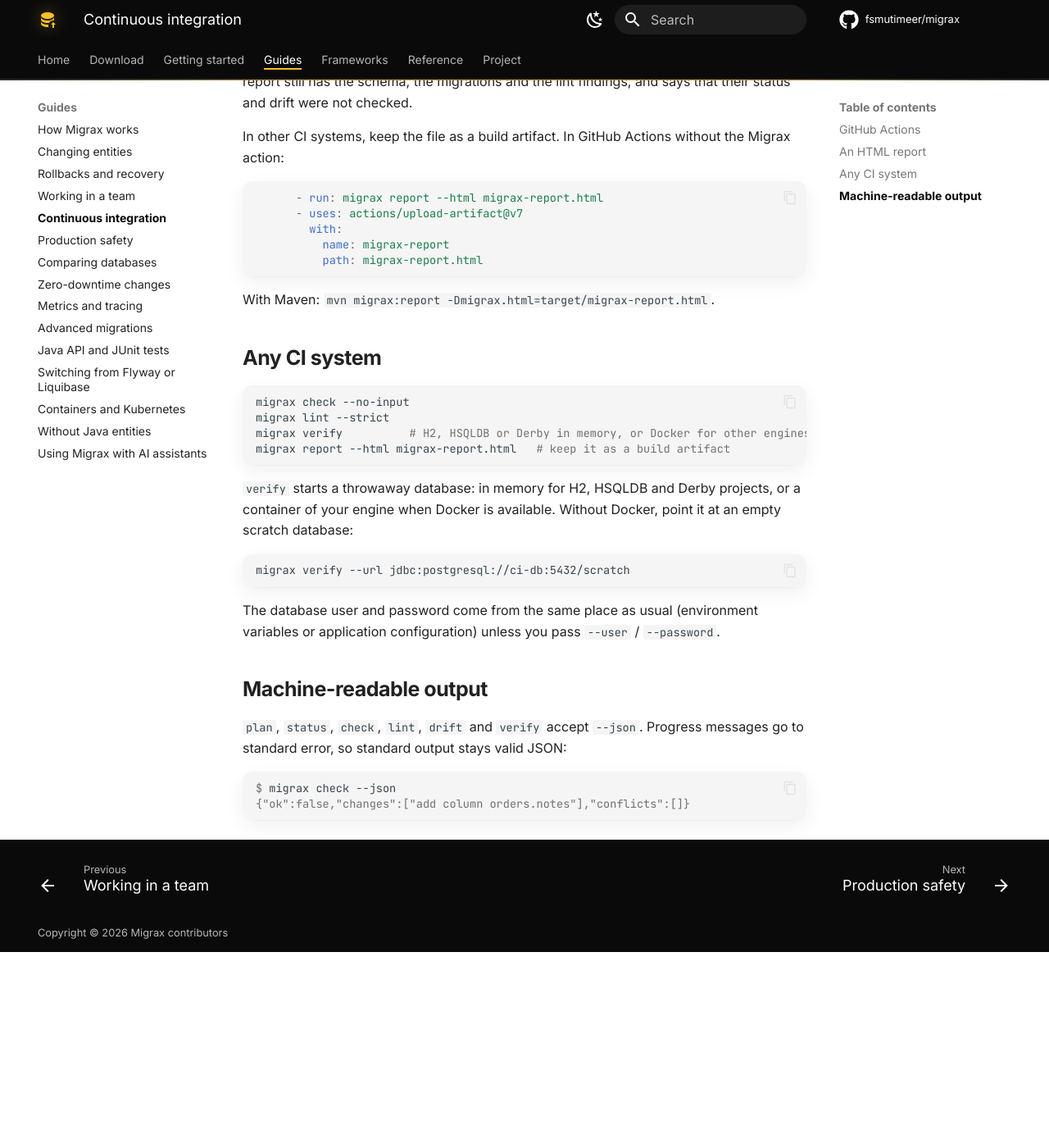
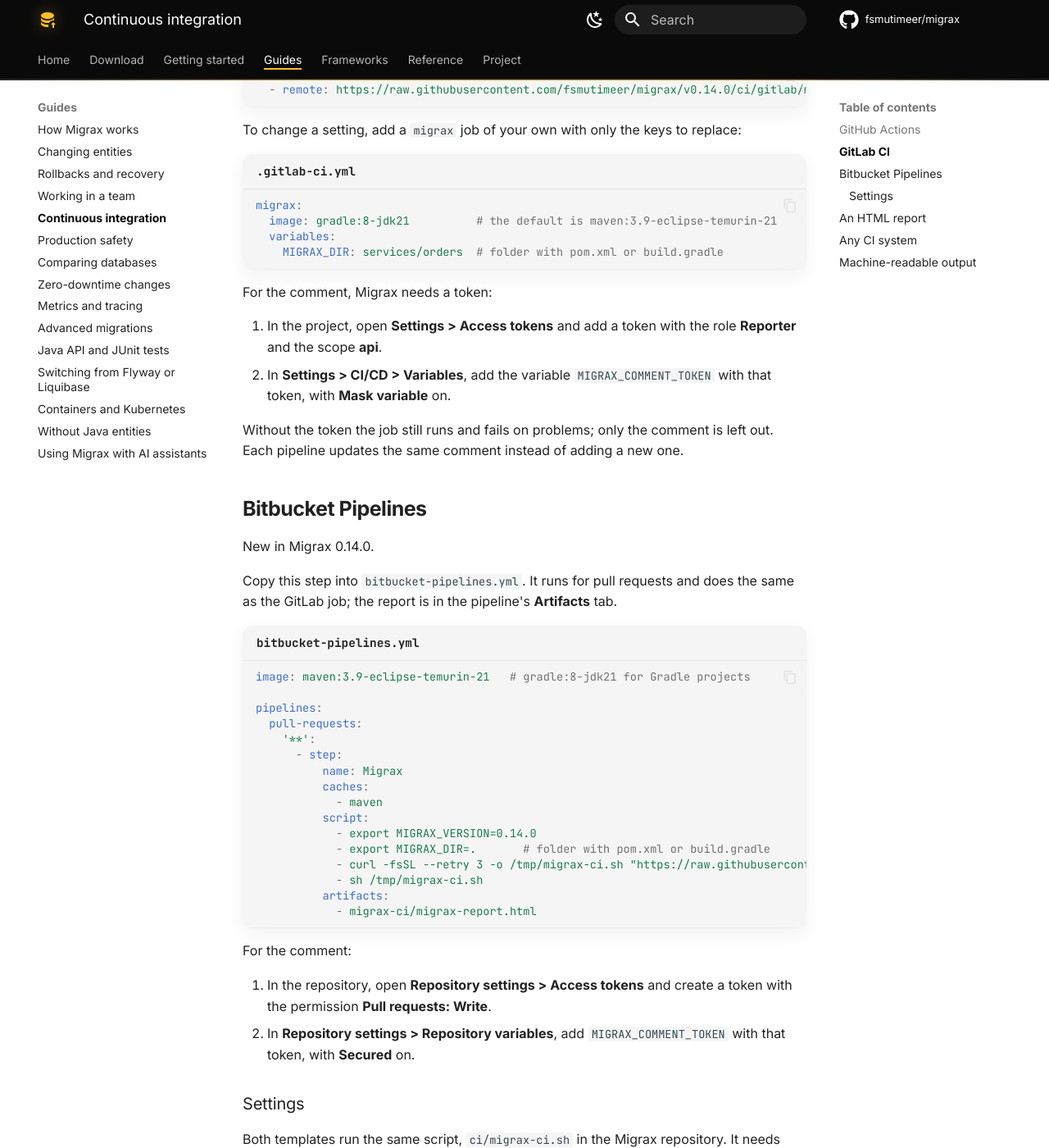
Before and after one commit to fsmutimeer/migrax, an MkDocs documentation site: the page built from docs/guides/ci.md, in a window 1280 px wide and 1400 px high, scrolled down 1786 px. Shown: the whole window at 82% size. Built offline with MkDocs 1.6.1 and Material for MkDocs 9.7.7, drawn with Linux system fonts in a browser that asks for light colours; comment, search, counter and statistics services are not loaded; before the commit the page ends 2947 px from its top, so only the background shows below that; some of the changed text lies outside the part shown.

Commit message:
feat(ci): GitLab CI and Bitbucket Pipelines templates
Teams outside GitHub had only the generic command list. One shared script,
ci/migrax-ci.sh, runs check, lints the migrations a merge request adds or changes, keeps
the HTML report, and comments the results (updating its earlier comment). It downloads
the Migrax jar, so it works in any Maven or Gradle image; the container image has no build
tool. set-version.sh moves the version in ci/ with the docs, and a CI job runs the script
on a merge request with a lint warning and an entity change.

````diff
--- a/docs/guides/ci.md
+++ b/docs/guides/ci.md
@@ -44,6 +44,88 @@
 
 Outputs: `changes` (entity changes without a migration) and `findings` (lint findings in
 changed migrations).
+
+## GitLab CI
+
+New in Migrax 0.14.0.
+
+Include the Migrax job in `.gitlab-ci.yml`. It runs in merge request pipelines and does what the
+GitHub Action does: `check`, lint of the migrations the merge request adds or changes, the HTML
+report (shown as **Migrax report** on the merge request), and a comment with the results.
+
+```yaml title=".gitlab-ci.yml"
+include:
+  - remote: https://raw.githubusercontent.com/fsmutimeer/migrax/v0.14.0/ci/gitlab/migrax.gitlab-ci.yml
+```
+
+To change a setting, add a `migrax` job of your own with only the keys to replace:
+
+```yaml title=".gitlab-ci.yml"
+migrax:
+  image: gradle:8-jdk21          # the default is maven:3.9-eclipse-temurin-21
+  variables:
+    MIGRAX_DIR: services/orders  # folder with pom.xml or build.gradle
+```
+
+For the comment, Migrax needs a token:
+
+1. In the project, open **Settings > Access tokens** and add a token with the role
+   **Reporter** and the scope **api**.
+2. In **Settings > CI/CD > Variables**, add the variable `MIGRAX_COMMENT_TOKEN` with that token,
+   with **Mask variable** on.
+
+Without the token the job still runs and fails on problems; only the comment is left out. Each
+pipeline updates the same comment instead of adding a new one.
+
+## Bitbucket Pipelines
+
+New in Migrax 0.14.0.
+
+Copy this step into `bitbucket-pipelines.yml`. It runs for pull requests and does the same as
+the GitLab job; the report is in the pipeline's **Artifacts** tab.
+
+```yaml title="bitbucket-pipelines.yml"
+image: maven:3.9-eclipse-temurin-21   # gradle:8-jdk21 for Gradle projects
+
+pipelines:
+  pull-requests:
+    '**':
+      - step:
+          name: Migrax
+          caches:
+            - maven
+          script:
+            - export MIGRAX_VERSION=0.14.0
+            - export MIGRAX_DIR=.       # folder with pom.xml or build.gradle
+            - curl -fsSL --retry 3 -o /tmp/migrax-ci.sh "https://raw.githubusercontent.com/fsmutimeer/migrax/v${MIGRAX_VERSION}/ci/migrax-ci.sh"
+            - sh /tmp/migrax-ci.sh
+          artifacts:
+            - migrax-ci/migrax-report.html
+```
+
+For the comment:
+
+1. In the repository, open **Repository settings > Access tokens** and create a token with the
+   permission **Pull requests: Write**.
+2. In **Repository settings > Repository variables**, add `MIGRAX_COMMENT_TOKEN` with that
+   token, with **Secured** on.
+
+### Settings
+
+Both templates run the same script, `ci/migrax-ci.sh` in the Migrax repository. It needs
+Java 17 or newer, `curl`, `git` and your build tool, so any Maven or Gradle image works. The
+Migrax container image has no build tool, so `check` can't compile the entities there.
+
+| Variable | Default | Meaning |
+|---|---|---|
+| `MIGRAX_VERSION` | the template's version | Migrax version to download |
+| `MIGRAX_DIR` | `.` | Service folder |
+| `MIGRAX_REPORT` | `true` | Write the HTML report |
+| `MIGRAX_FAIL_ON_LINT_WARNINGS` | `false` | Fail on lint warnings, not only errors |
+| `MIGRAX_COMMENT_TOKEN` | none | Token for the comment; without it, no comment |
+
+The usual `MIGRAX_DATABASE_URL`, `MIGRAX_DATABASE_USER` and `MIGRAX_DATABASE_PASSWORD` work too:
+with a database, the report also shows which migrations are applied, and the drift.
 
 ## An HTML report
 
````
Also changed, not shown: CHANGELOG.md (+3 -0 lines), 5 other files.
